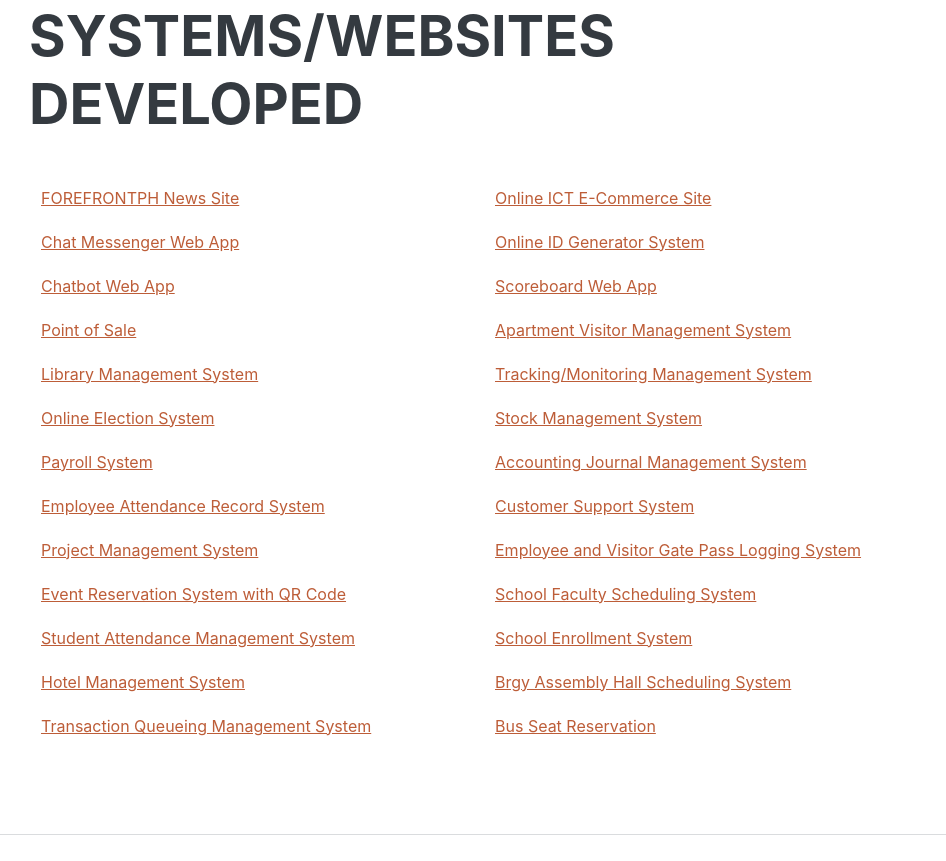
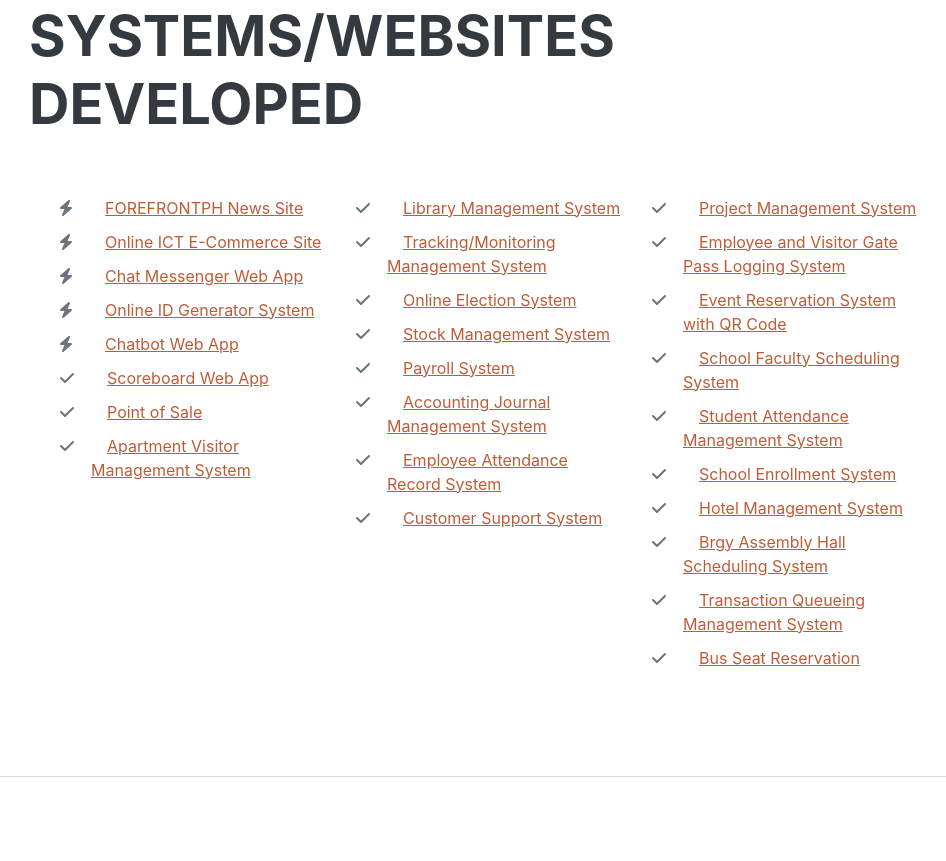
Before and after one commit to larrynacario/portfolio, a plain HTML site: page index.html in a window 1280 px wide. Shown: the part 3339-4200 px from the top of the page, without its empty margins (291-1237 px from the left). Drawn offline with nearby package versions, Linux system fonts and the light colour scheme; a web font is replaced by a local one.

Commit message:
Update index.html

```diff
--- a/index.html
+++ b/index.html
@@ -15,14 +15,25 @@
         <!-- Core theme CSS (includes Bootstrap)-->
         <link href="css/styles.css" rel="stylesheet" />
      <style>
-        .container {
+         .container {
             display: flex;
             flex-wrap: wrap;
-            gap: 20px;
         }
-        .container li {
+        .column {
+            flex: 1;
+            min-width: 250px; /* Adjust as needed */
+            margin: 10px;
+        }
+        .column ul {
             list-style: none;
-            width: calc(50% - 10px); /* Adjust width based on the gap */
+            padding: 0;
+        }
+        .column li {
+            margin-bottom: 10px;
+        }
+        .fa-li {
+            position: relative;
+            left: -2em; /* Adjust as needed */
         }
     </style>
     </head>
@@ -151,113 +162,46 @@
             <section class="resume-section" id="interests">
                 <div class="resume-section-content">
                     <h2 class="mb-5">Systems/Websites Developed</h2>
-                  <ul class="container">
-                         <li>
-                            <span class="fa-li"><i class="fas fa-bolt"></i></span>
-                            <a href="https://forefrontph.com" target="_blank">FOREFRONTPH News Site</a>
-                        </li>
-                        <li>
-                            <span class="fa-li"><i class="fas fa-bolt"></i></span>
-                            <a href="https://ictstore.forefrontph.com/" target="_blank">Online ICT E-Commerce Site</a>
-                        </li>
-                       <li>
-                            <span class="fa-li"><i class="fas fa-bolt"></i></span>
-                            <a href="https://messaging.forefrontph.com/" target="_blank">Chat Messenger Web App</a>
-                        </li>
-                         <li>
-                            <span class="fa-li"><i class="fas fa-bolt"></i></span>
-                            <a href="https://idgen2.forefrontph.com" target="_blank">Online ID Generator System</a>
-                        </li>
-                         <li>
-                            <span class="fa-li"><i class="fas fa-bolt"></i></span>
-                            <a href="https://cb.forefrontph.com/" target="_blank">Chatbot Web App</a>
-                        </li>
-                         <li>
-                            <span class="fa-li"><i class="fas fa-check"></i></span>
-                            <a href="https://score.forefrontph.com/" target="_blank">Scoreboard Web App</a>
-                        </li>
-                        <li>
-                            <span class="fa-li"><i class="fas fa-check"></i></span>
-                            <a href="https://cashierpos.forefrontph.com/" target="_blank">Point of Sale</a>
-                        </li>
-                        <li>
-                            <span class="fa-li"><i class="fas fa-check"></i></span>
-                            <a href="https://avms.forefrontph.com" target="_blank">Apartment Visitor Management System</a>
-                        </li>
-                        <li>
-                            <span class="fa-li"><i class="fas fa-check"></i></span>
-                            <a href="https://libinfosys.forefrontph.com/admin" target="_blank">Library Management System</a>
-                        </li>
-                         <li>
-                            <span class="fa-li"><i class="fas fa-check"></i></span>
-                            <a href="https://trackmansys.forefrontph.com/" target="_blank">Tracking/Monitoring Management System</a>
-                        </li>
-                         <li>
-                            <span class="fa-li"><i class="fas fa-check"></i></span>
-                            <a href="https://poll.forefrontph.com/" target="_blank">Online Election System</a>
-                        </li>
-
-                        <li>
-                            <span class="fa-li"><i class="fas fa-check"></i></span>
-                            <a href="https://stockms.forefrontph.com/" target="_blank">Stock Management System</a>
-                        </li>
-                         <li>
-                            <span class="fa-li"><i class="fas fa-check"></i></span>
-                            <a href="https://spms.forefrontph.com/" target="_blank">Payroll System</a>
-                        </li>
-                         <li>
-                            <span class="fa-li"><i class="fas fa-check"></i></span>
-                            <a href="https://ajms.forefrontph.com/" target="_blank">Accounting Journal Management System</a>
-                        </li>
-                         <li>
-                            <span class="fa-li"><i class="fas fa-check"></i></span>
-                            <a href="https://ears.forefrontph.com/" target="_blank">Employee Attendance Record System</a>
-                        </li>
-                         <li>
-                            <span class="fa-li"><i class="fas fa-check"></i></span>
-                            <a href="https://css.forefrontph.com/" target="_blank">Customer Support System</a>
-                        </li>
-                        <li>
-                            <span class="fa-li"><i class="fas fa-check"></i></span>
-                            <a href="https://pms.forefrontph.com/" target="_blank">Project Management System</a>
-                        </li>
-                        <li>
-                            <span class="fa-li"><i class="fas fa-check"></i></span>
-                            <a href="https://evgpls.forefrontph.com/" target="_blank">Employee and Visitor Gate Pass Logging System</a>
-                        </li>
-                        <li>
-                            <span class="fa-li"><i class="fas fa-check"></i></span>
-                            <a href="https://ers.forefrontph.com/" target="_blank">Event Reservation System with QR Code</a>
-                        </li>
-                         <li>
-                            <span class="fa-li"><i class="fas fa-check"></i></span>
-                            <a href="https://sfss.forefrontph.com/" target="_blank">School Faculty Scheduling System</a>
-                        </li>
-                        <li>
-                            <span class="fa-li"><i class="fas fa-check"></i></span>
-                            <a href="https://sas.forefrontph.com/" target="_blank">Student Attendance Management System</a>
-                        </li>
-                        <li>
-                            <span class="fa-li"><i class="fas fa-check"></i></span>
-                            <a href="https://enroll.forefrontph.com/" target="_blank">School Enrollment System</a>
-                        </li>
-                        <li>
-                            <span class="fa-li"><i class="fas fa-check"></i></span>
-                            <a href="https://hms.forefrontph.com/" target="_blank">Hotel Management System</a>
-                        </li>
-                        <li>
-                            <span class="fa-li"><i class="fas fa-check"></i></span>
-                            <a href="https://ahss.forefrontph.com/" target="_blank">Brgy Assembly Hall Scheduling System</a>
-                        </li>
-                        <li>
-                            <span class="fa-li"><i class="fas fa-check"></i></span>
-                            <a href="https://tqs.forefrontph.com/" target="_blank">Transaction Queueing Management System</a>
-                        </li>
-                        <li>
-                            <span class="fa-li"><i class="fas fa-check"></i></span>
-                            <a href="https://bsrs.forefrontph.com/" target="_blank">Bus Seat Reservation</a>
-                        </li>
-                      </ul>
+                 <div class="container">
+        <div class="column">
+            <ul class="fa-ul">
+                <li><span class="fa-li"><i class="fas fa-bolt"></i></span><a href="https://forefrontph.com" target="_blank">FOREFRONTPH News Site</a></li>
+                <li><span class="fa-li"><i class="fas fa-bolt"></i></span><a href="https://ictstore.forefrontph.com/" target="_blank">Online ICT E-Commerce Site</a></li>
+                <li><span class="fa-li"><i class="fas fa-bolt"></i></span><a href="https://messaging.forefrontph.com/" target="_blank">Chat Messenger Web App</a></li>
+                <li><span class="fa-li"><i class="fas fa-bolt"></i></span><a href="https://idgen2.forefrontph.com" target="_blank">Online ID Generator System</a></li>
+                <li><span class="fa-li"><i class="fas fa-bolt"></i></span><a href="https://cb.forefrontph.com/" target="_blank">Chatbot Web App</a></li>
+                <li><span class="fa-li"><i class="fas fa-check"></i></span><a href="https://score.forefrontph.com/" target="_blank">Scoreboard Web App</a></li>
+                <li><span class="fa-li"><i class="fas fa-check"></i></span><a href="https://cashierpos.forefrontph.com/" target="_blank">Point of Sale</a></li>
+                <li><span class="fa-li"><i class="fas fa-check"></i></span><a href="https://avms.forefrontph.com" target="_blank">Apartment Visitor Management System</a></li>
+            </ul>
+        </div>
+        <div class="column">
+            <ul class="fa-ul">
+                <li><span class="fa-li"><i class="fas fa-check"></i></span><a href="https://libinfosys.forefrontph.com/admin" target="_blank">Library Management System</a></li>
+                <li><span class="fa-li"><i class="fas fa-check"></i></span><a href="https://trackmansys.forefrontph.com/" target="_blank">Tracking/Monitoring Management System</a></li>
+                <li><span class="fa-li"><i class="fas fa-check"></i></span><a href="https://poll.forefrontph.com/" target="_blank">Online Election System</a></li>
+                <li><span class="fa-li"><i class="fas fa-check"></i></span><a href="https://stockms.forefrontph.com/" target="_blank">Stock Management System</a></li>
+                <li><span class="fa-li"><i class="fas fa-check"></i></span><a href="https://spms.forefrontph.com/" target="_blank">Payroll System</a></li>
+                <li><span class="fa-li"><i class="fas fa-check"></i></span><a href="https://ajms.forefrontph.com/" target="_blank">Accounting Journal Management System</a></li>
+                <li><span class="fa-li"><i class="fas fa-check"></i></span><a href="https://ears.forefrontph.com/" target="_blank">Employee Attendance Record System</a></li>
+                <li><span class="fa-li"><i class="fas fa-check"></i></span><a href="https://css.forefrontph.com/" target="_blank">Customer Support System</a></li>
+            </ul>
+        </div>
+        <div class="column">
+            <ul class="fa-ul">
+                <li><span class="fa-li"><i class="fas fa-check"></i></span><a href="https://pms.forefrontph.com/" target="_blank">Project Management System</a></li>
+                <li><span class="fa-li"><i class="fas fa-check"></i></span><a href="https://evgpls.forefrontph.com/" target="_blank">Employee and Visitor Gate Pass Logging System</a></li>
+                <li><span class="fa-li"><i class="fas fa-check"></i></span><a href="https://ers.forefrontph.com/" target="_blank">Event Reservation System with QR Code</a></li>
+                <li><span class="fa-li"><i class="fas fa-check"></i></span><a href="https://sfss.forefrontph.com/" target="_blank">School Faculty Scheduling System</a></li>
+                <li><span class="fa-li"><i class="fas fa-check"></i></span><a href="https://sas.forefrontph.com/" target="_blank">Student Attendance Management System</a></li>
+                <li><span class="fa-li"><i class="fas fa-check"></i></span><a href="https://enroll.forefrontph.com/" target="_blank">School Enrollment System</a></li>
+                <li><span class="fa-li"><i class="fas fa-check"></i></span><a href="https://hms.forefrontph.com/" target="_blank">Hotel Management System</a></li>
+                <li><span class="fa-li"><i class="fas fa-check"></i></span><a href="https://ahss.forefrontph.com/" target="_blank">Brgy Assembly Hall Scheduling System</a></li>
+                <li><span class="fa-li"><i class="fas fa-check"></i></span><a href="https://tqs.forefrontph.com/" target="_blank">Transaction Queueing Management System</a></li>
+                <li><span class="fa-li"><i class="fas fa-check"></i></span><a href="https://bsrs.forefrontph.com/" target="_blank">Bus Seat Reservation</a></li>
+            </ul>
+        </div>
+    </div>
 
 
                 </div>
```
